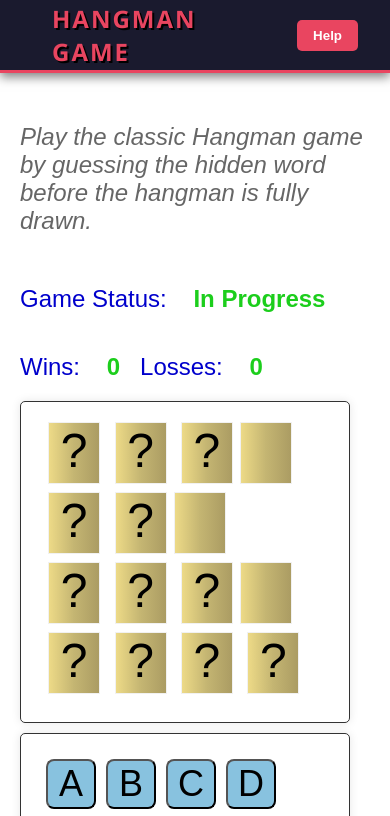
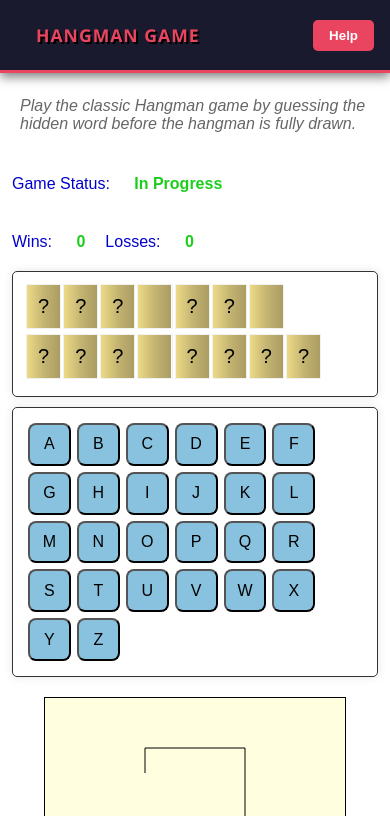
Before and after one commit to g2nconnell/hangmangame, a website: page index.html in a window 390 px wide. Shown: the top 816 px of the page. Drawn offline with Linux system fonts and the light colour scheme.

Commit message:
Fixed mobile display

```diff
--- a/assets/css/mobile.css
+++ b/assets/css/mobile.css
@@ -1,30 +1,134 @@
 /* Mobile-specific styles */
 @media (max-width: 1170px) {
-    canvas#hangmanCanvas {
-        margin-top: 20px;
+    body {
+        overflow-x: hidden;
+    }
+
+    div#gameBoard {
+        padding: 12px;
     }
 
     div#textPart {
-        width: auto;
+        width: calc(100% - 320px);
+        max-width: 800px;
+        margin-right: 12px;
+    }
+
+    canvas#hangmanCanvas {
+        margin-top: 20px;
+        max-width: 300px;
+        width: 100%;
+        height: auto;
+    }
+
+    div#wordDisplay,
+    div#lettersUsed {
+        box-sizing: border-box;
+        width: 100%;
     }
 }
 
 @media (max-width: 768px) {
+    .game-header {
+        height: auto;
+        min-height: var(--header-height);
+        margin-bottom: 24px;
+        padding: 0 1rem;
+    }
+
+    .game-logo {
+        font-size: 1.1rem;
+        letter-spacing: 1px;
+    }
+
+    p,
+    #helpPopover p {
+        font-size: 1rem;
+    }
+
+    div#gameBoard {
+        display: flex;
+        flex-wrap: wrap;
+        padding: 12px;
+    }
+
     div#textPart {
-        width: auto;
+        width: 100%;
+        max-width: none;
+        margin-right: 0;
     }
 
     div#wordDisplay,
     div#lettersUsed {
+        box-sizing: border-box;
+        width: 100%;
         height: auto;
+        min-height: 0;
+        padding: 12px;
+    }
+
+    div#wordDisplay {
+        font-size: 1.25rem;
+        overflow-wrap: anywhere;
+    }
+
+    .phrase-word {
+        max-width: 100%;
+        flex-wrap: wrap;
+        white-space: normal;
+    }
+
+    .letter-display {
+        min-width: clamp(28px, 8.5vw, 50px);
+        margin: 0 0.05em;
+        font-size: 1em;
+    }
+
+    .letter-display--space {
+        width: clamp(28px, 8.5vw, 50px);
+        height: clamp(38px, 11vw, 60px);
+    }
+
+    .flip-card {
+        width: clamp(28px, 8.5vw, 50px);
+        height: clamp(38px, 11vw, 60px);
+    }
+
+    div#lettersUsed {
+        font-size: 1rem;
+    }
+
+    .letter-choice {
+        width: clamp(38px, 11vw, 44px);
+        height: clamp(38px, 11vw, 44px);
+        margin: 3px;
+        font-size: 1rem;
+    }
+
+    div#drawingPart {
+        width: 100%;
+        text-align: center;
     }
 
     div#sessionStatus {
-        display:block;
+        display: block;
         margin-left: 0;
+    }
+
+    div#gameStatus,
+    div#sessionStatus {
+        font-size: 1rem;
     }
 
     canvas#hangmanCanvas {
         margin-top: 20px;
+        max-width: 300px;
+        width: 100%;
+        height: auto;
+    }
+
+    button#resetButton {
+        font-size: 1.1rem;
+        padding: 10px 16px;
     }
 }
--- a/assets/css/style.css
+++ b/assets/css/style.css
@@ -286,6 +286,9 @@ button.help-button {
   position: absolute;
   width: 100%;
   height: 100%;
+  display: flex;
+  align-items: center;
+  justify-content: center;
   -webkit-backface-visibility: hidden; /* Safari */
   backface-visibility: hidden;
 }
```
